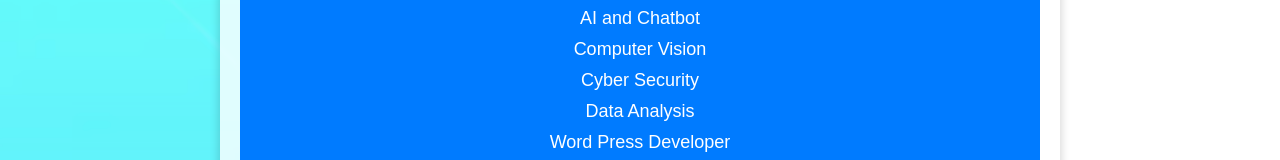
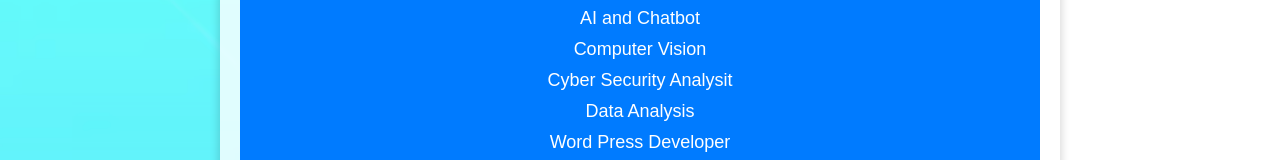
Before and after one commit to atifcyber7/LiveCv, a plain HTML site: page index.html in a window 1280 px wide. Shown: the part 323-483 px from the top of the page. Drawn offline with Linux system fonts and the light colour scheme.

Commit message:
UpdateCV

```diff
--- a/index.html
+++ b/index.html
@@ -76,7 +76,7 @@
              <h3>Skills</h3>
             <p>AI and Chatbot</p>
             <p>Computer Vision</p>
-            <p>Cyber Security</p>
+            <p>Cyber Security Analysit</p>
             <p>Data Analysis</p>
             <p>Word Press Developer</p>
         </header>
```
